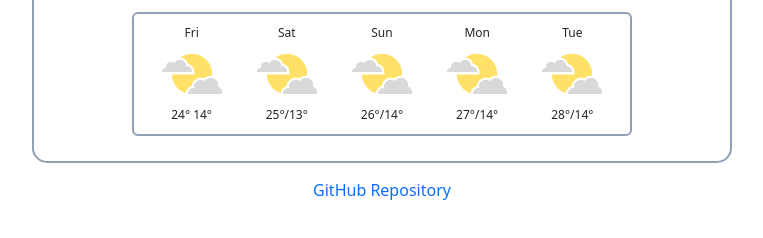
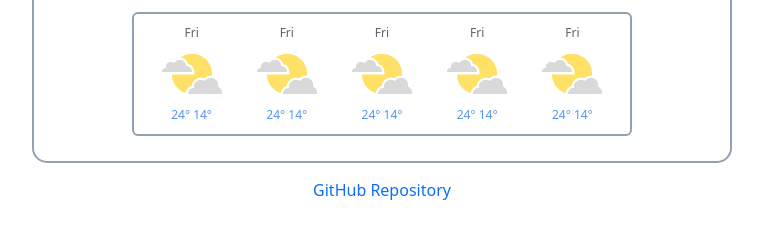
Before and after one commit to Its-Shio/she-codes-weather-app, a plain HTML site: page index.html in a window 1280 px wide. Shown: the part 348-586 px from the top of the page, without its empty margins (258-1021 px from the left). Drawn offline with nearby package versions, Linux system fonts and the light colour scheme.

Commit message:
Replaced forecast template with injected HTML

```diff
--- a/index.html
+++ b/index.html
@@ -51,23 +51,7 @@
           >
         </div>
         <div class="mainText">5-Day Forecast</div>
-        <div class="forecast">
-          <div class="forecastDay">
-            Fri <img src="images/partly_cloudy.png" /> 24° 14°
-          </div>
-          <div class="forecastDay">
-            Sat <img src="images/partly_cloudy.png" /> 25°/13°
-          </div>
-          <div class="forecastDay">
-            Sun <img src="images/partly_cloudy.png" /> 26°/14°
-          </div>
-          <div class="forecastDay">
-            Mon <img src="images/partly_cloudy.png" /> 27°/14°
-          </div>
-          <div class="forecastDay">
-            Tue <img src="images/partly_cloudy.png" /> 28°/14°
-          </div>
-        </div>
+        <div class="forecast" id="weatherForecast"></div>
       </div>
     </div>
     <a id="gitLink" href="https://github.com/Its-Shio/she-codes-weather-app"
--- a/script.js
+++ b/script.js
@@ -118,6 +118,21 @@ function convertMetric() {
   }
 }
 
+function displayForecast() {
+  let forecastElement = document.querySelector("#weatherForecast");
+  let days = ["Tue", "Wed", "Thu", "Fri", "Sat"];
+  let forecastHtml = "";
+  days.forEach(function (day) {
+    forecastHtml =
+      forecastHtml +
+      `<div class="forecastDay">
+            Fri <img src="images/partly_cloudy.png" />
+            <span class="forecastTemp">24° 14°</span>
+          </div>`;
+  });
+  forecastElement.innerHTML = forecastHtml;
+}
+
 let searchButton = document.querySelector("#btnSubmit");
 searchButton.addEventListener("click", onSearch);
 
@@ -132,3 +147,4 @@ fLink.addEventListener("click", convertImperial);
 let apiKey = "ebef9ca4a8de66ed586fac628fade056";
 
 clickCurrent();
+displayForecast();
--- a/style.css
+++ b/style.css
@@ -65,6 +65,14 @@ a {
 }
 .forecastDay {
   display: inline-block;
+  color: #5c636d;
+  margin: 0 auto;
+  font-size: 12px;
+  font-weight: 500;
+}
+.forecastTemp {
+  display: inline-block;
+  color: #5396ed;
   margin: 0 auto;
   font-size: 12px;
   font-weight: 500;
```
